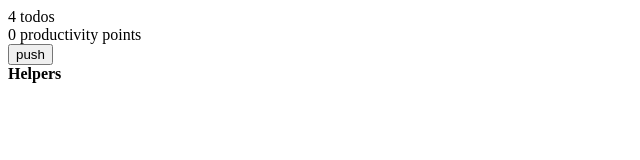
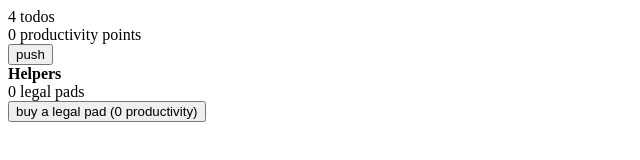
Before and after one commit to jeffhou/W_Web_IdleGame_ProductivityCounter, a plain HTML site: page app.html in a window 1280 px wide. Shown: the whole page, without its empty margins (0-640 px from the left). Drawn offline with Linux system fonts and the light colour scheme.

Commit message:
can buy legal pads which generate more todos

```diff
--- a/app.html
+++ b/app.html
@@ -5,6 +5,7 @@
 
   var numTodos = 0;
   var productivity = 0;
+  var legalPads = 0;
 
   function tick () {
     console.log("tick");
@@ -21,10 +22,19 @@
     updateDisplay();
   }
 
+  function buyLegalPad () {
+    if (productivity >= legalPads) {
+      productivity -= legalPads;
+      legalPads += 1;
+    }
+    updateDisplay();
+  }
+
   // update displays
   function updateDisplay () {
     displayNumTodos();
     displayProductivity();
+    displayLegalPads();
   }
 
   function displayNumTodos () {
@@ -37,9 +47,17 @@
     document.getElementById("productivity").innerText = newString;
   }
 
+  function displayLegalPads () {
+    let newString = legalPads + " legal pads";
+    document.getElementById("legalPads").innerText = newString;
+    document.getElementById("legalPadButton").disabled = productivity < legalPads;
+    document.getElementById("legalPadButton").innerText = "buy a legal pad (" + legalPads + " productivity)";
+  }
+
   // update model
   function incrementTodos () {
     numTodos++;
+    numTodos += legalPads;
   }
   </script>
 </head>
@@ -49,7 +67,10 @@
   <button onclick="userClick()">push</button>
   <div>
     <div><b>Helpers</b></div>
-    <div></div>
+    <div>
+      <div id="legalPads"></div>
+      <button id="legalPadButton" onclick="buyLegalPad()"></button>
+    </div>
     <div></div>
     <div></div>
     <div></div>
```
